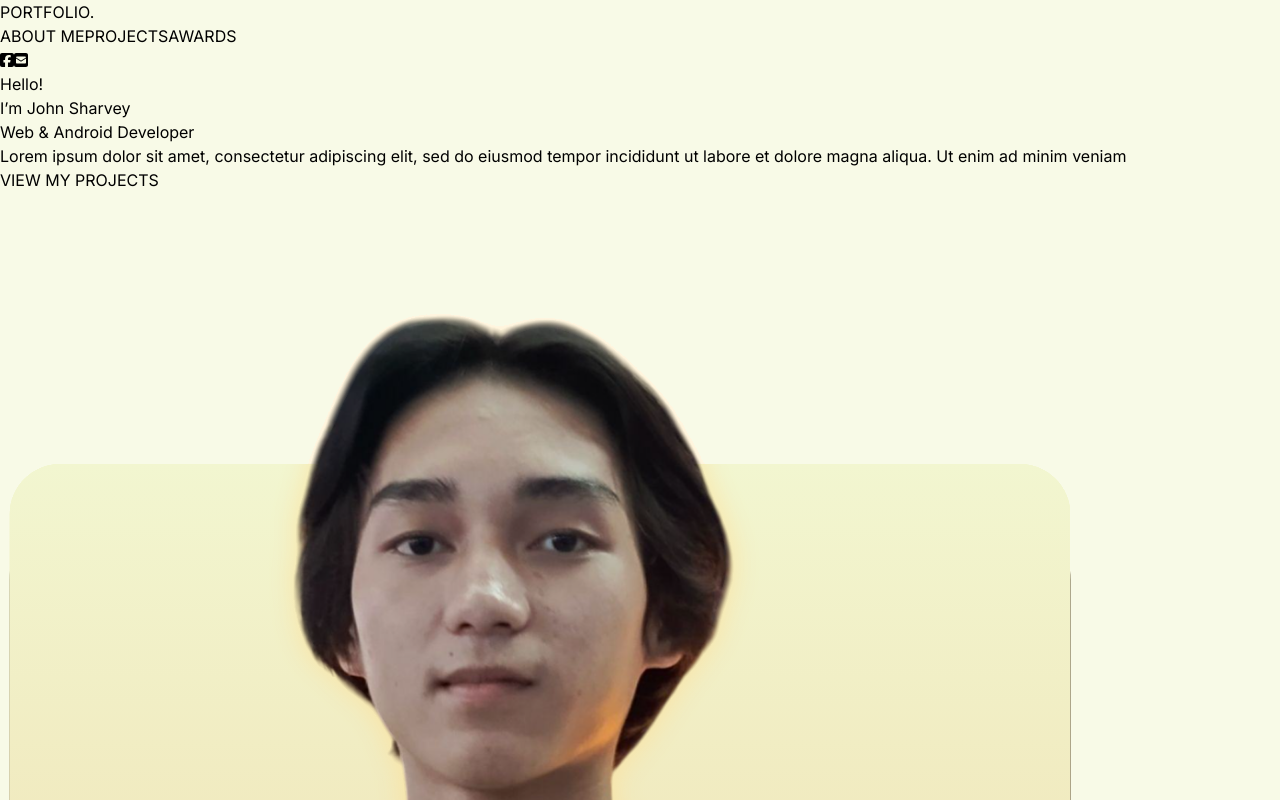
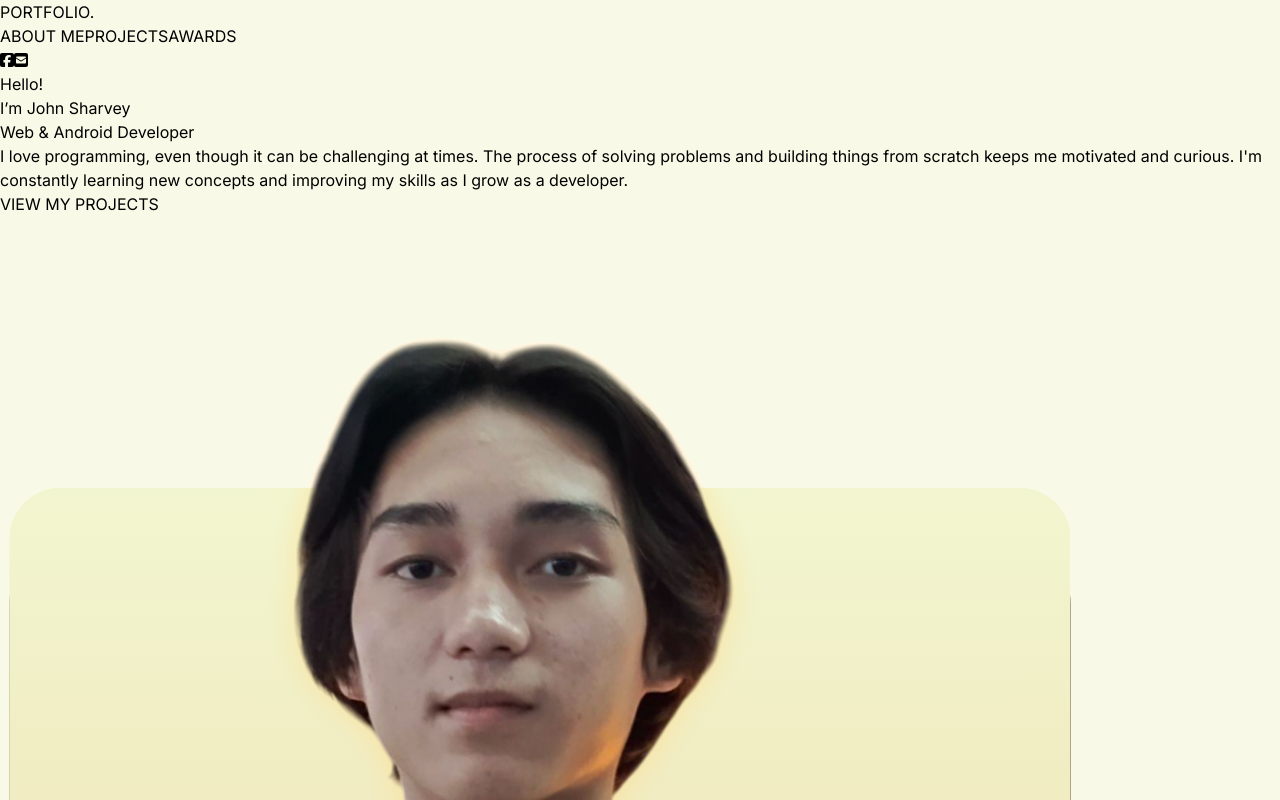
Before and after one commit to Sharvx/portfolio-web-app, a React (Vite) app: page / in a window 1280 px wide. Shown: the top 800 px of the page. Built offline with nearby package versions, Linux system fonts and the light colour scheme.

Commit message:
Update MainLandingPage.jsx

```diff
--- a/src/MainLandingPage.jsx
+++ b/src/MainLandingPage.jsx
@@ -23,9 +23,7 @@ function LandingPage() {
               Web & Android Developer
             </div>
             <div className="small-text mb-3 2xl:mt-3 2xl:mb-5">
-              Lorem ipsum dolor sit amet, consectetur adipiscing elit, sed do
-              eiusmod tempor incididunt ut labore et dolore magna aliqua. Ut
-              enim ad minim veniam
+              I love programming, even though it can be challenging at times. The process of solving problems and building things from scratch keeps me motivated and curious. I'm constantly learning new concepts and improving my skills as I grow as a developer.
             </div>
             <a
               href="#projects-page"
```
